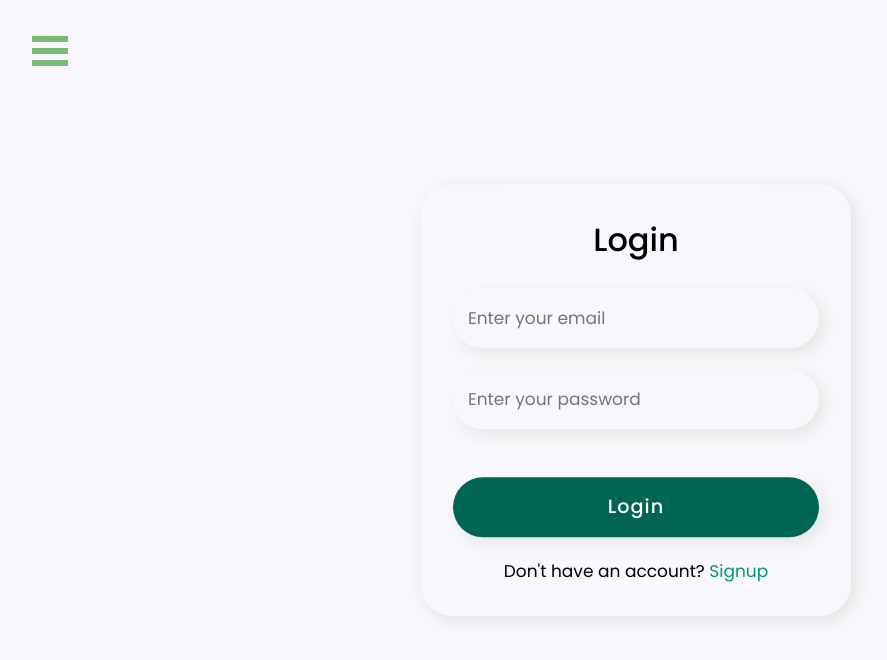
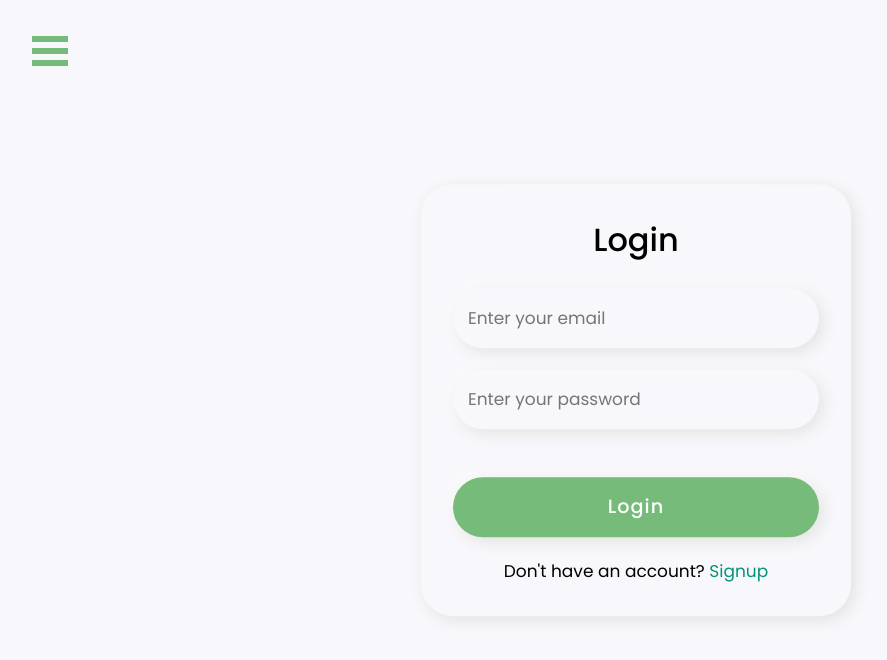
Before and after one commit to Jakub-Glab/Smart-Pot-WebApp, a React (Create React App) app in the folder smart-pot/: page /login in a window 1280 px wide. In both pictures the pointer is over the input "Login". Shown: the top 660 px of the page, without its empty margins (4-891 px from the left). Built offline with nearby package versions, Linux system fonts and the light colour scheme.

Commit message:
Update Login.css

```diff
--- a/smart-pot/src/assets/css/Login.css
+++ b/smart-pot/src/assets/css/Login.css
@@ -21,7 +21,6 @@ body {
   background: #f8f8fc;
   border-radius: 2rem;
   box-shadow: 4px 4px 16px #e1e1e1;
-  -webkit-transition: 1s ease-in-out;
   transition: 1s ease-in;
 }
 .container .registration {
@@ -84,7 +83,7 @@ body {
   box-shadow: 4px 4px 16px #e1e1e1, -2px -2px 16px #fff;
 }
 .form input.button:hover {
-  background: #006653;
+  background: rgb(119, 187, 122);
 }
 .signup {
   font-size: 17px;
```
